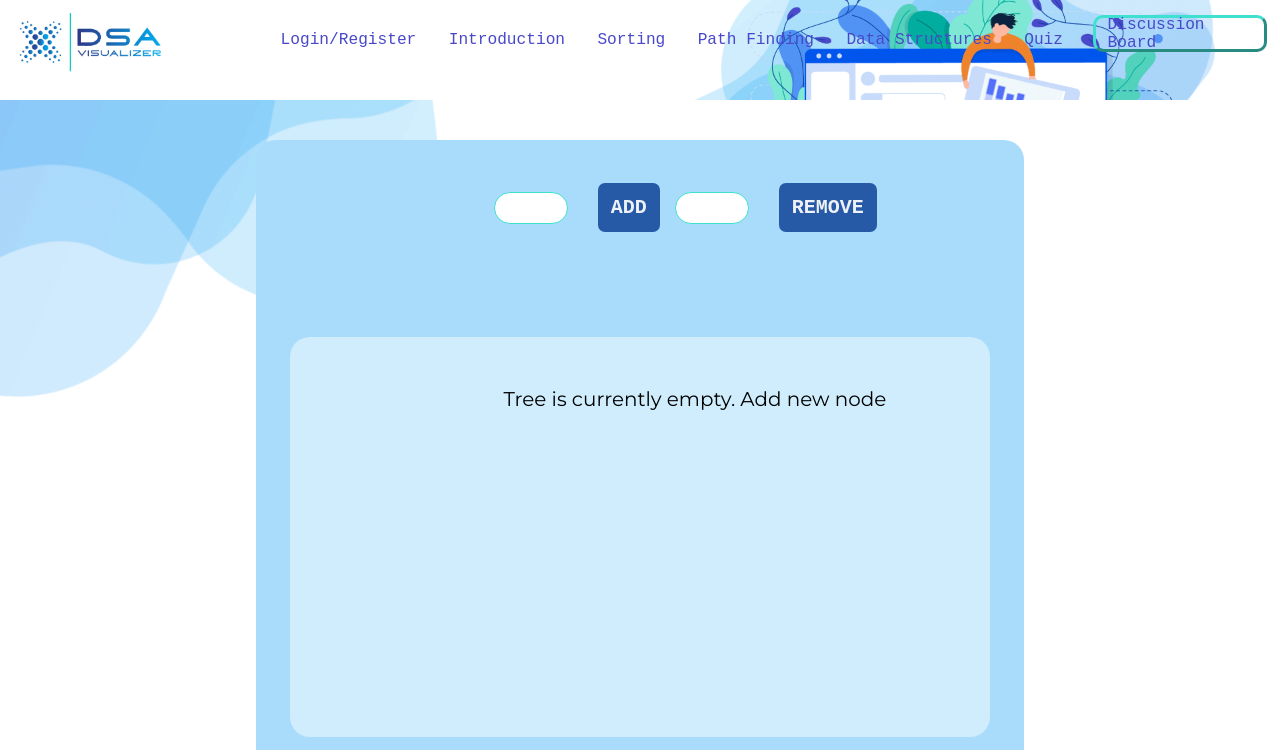
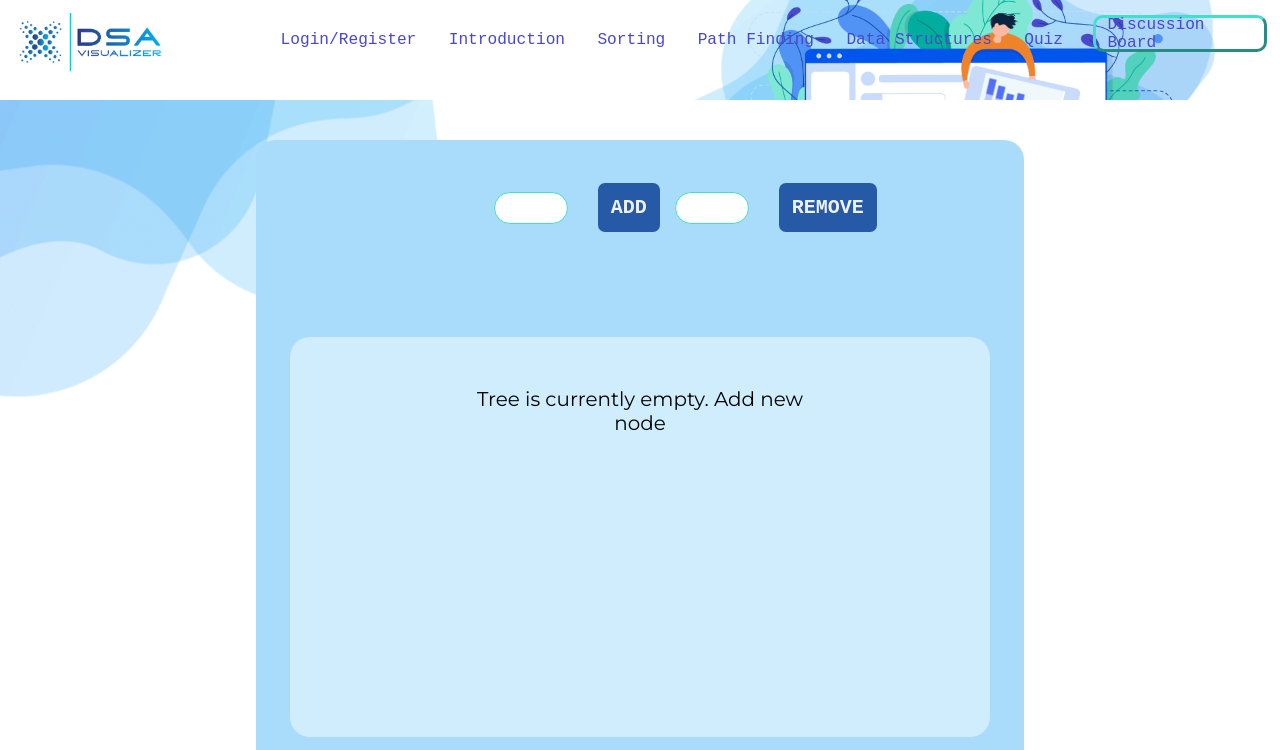
Before and after one commit to Jordiak/Visualizer, a React (Create React App) app in the folder client/: page /AVL in a window 1280 px wide. Shown: the top 750 px of the page. Built offline with nearby package versions, Linux system fonts and the light colour scheme.

Commit message:
fixed margin for div .txt in AVL

```diff
--- a/client/src/components/AVL_Tree/AVL.css
+++ b/client/src/components/AVL_Tree/AVL.css
@@ -74,7 +74,8 @@
   .txt{
 	font-family: "Montserrat", sans-serif;
 	font-weight: unset;
-	margin-left:25%;
+	margin-left:15%;
+	margin-right:15%;
 
   }
   #basic-actions {
```
